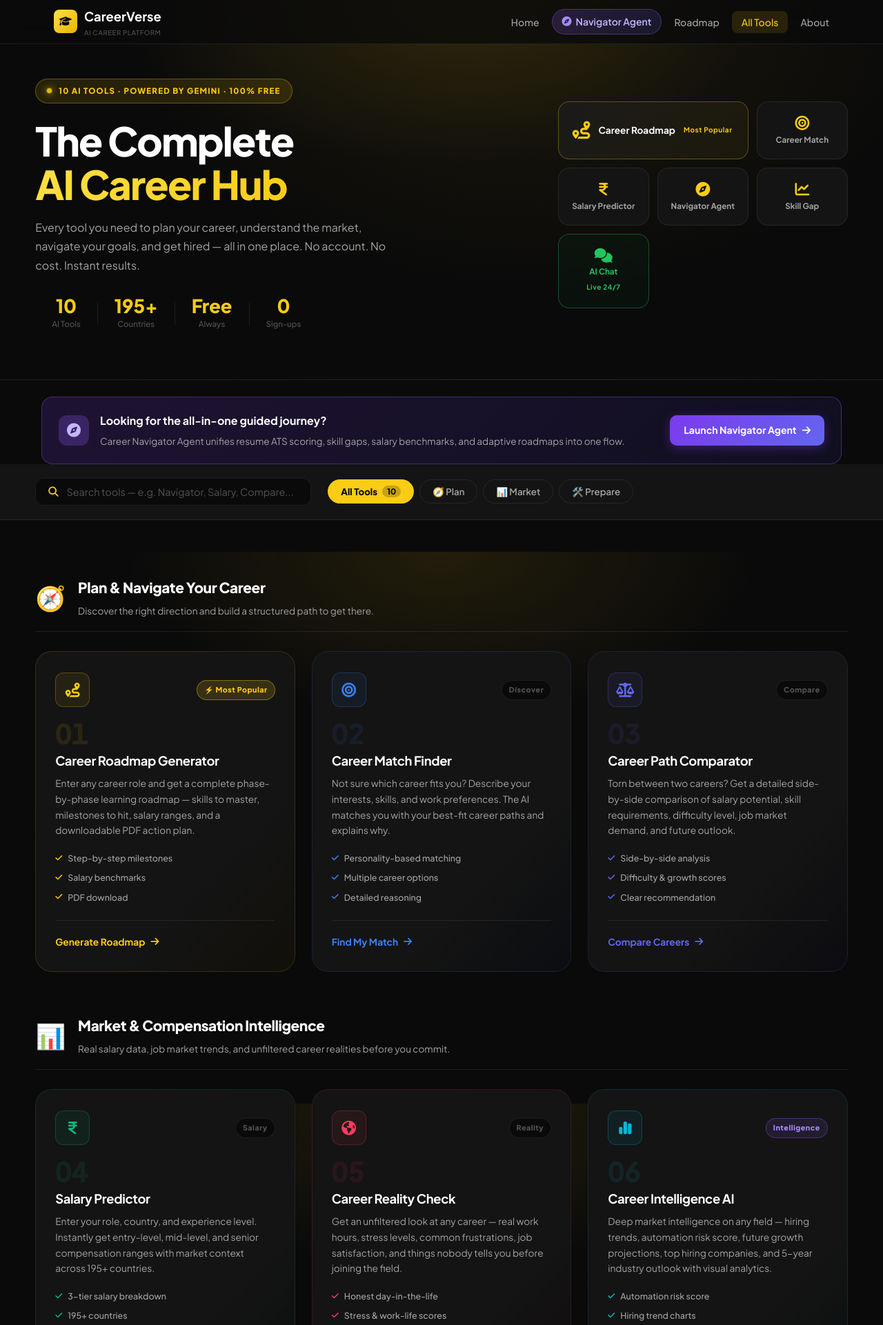
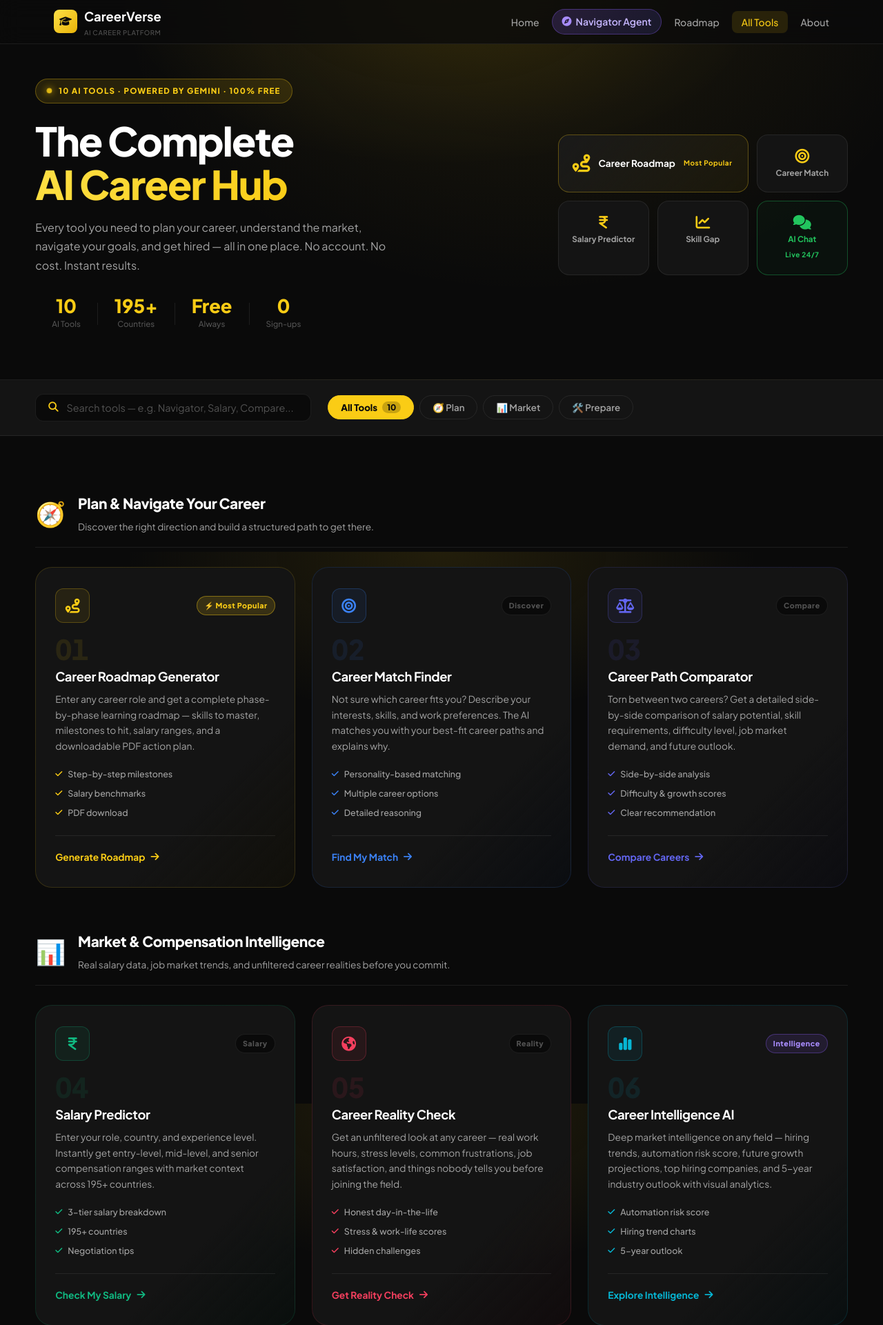
Before and after one commit to Saiprasad4194/CareerVerse, a Flask app: page /ai-tools in a window 1280 px wide. Shown: the top 1921 px of the page at 69% size. Run offline with Flask 3, Linux system fonts and the light colour scheme; some libraries are stand-ins or nearby versions.

Commit message:
Remove spotlight banner and quick preview chip for Navigator Agent from AI Tools

```diff
--- a/templates/ai_tools.html
+++ b/templates/ai_tools.html
@@ -66,10 +66,6 @@
                     <i class="fa-solid fa-indian-rupee-sign"></i>
                     <span>Salary Predictor</span>
                 </a>
-                <a href="/navigator" class="hub-preview-card">
-                    <i class="fa-solid fa-compass"></i>
-                    <span>Navigator Agent</span>
-                </a>
                 <a href="/skill-gap" class="hub-preview-card">
                     <i class="fa-solid fa-chart-line"></i>
                     <span>Skill Gap</span>
@@ -84,23 +80,6 @@
     </div>
 </section>
 
-<!-- Career Navigator Agent Spotlight Banner -->
-<div style="max-width: 1200px; margin: 24px auto 0; padding: 0 20px;">
-    <div style="background: linear-gradient(135deg, rgba(124,58,237,0.18), rgba(79,70,229,0.1)); border: 1px solid rgba(139,92,246,0.35); border-radius: 16px; padding: 20px 24px; display: flex; align-items: center; justify-content: space-between; gap: 20px; flex-wrap: wrap;">
-        <div style="display: flex; align-items: center; gap: 16px;">
-            <div style="width: 44px; height: 44px; border-radius: 12px; background: rgba(139,92,246,0.25); display: flex; align-items: center; justify-content: center; color: #c4b5fd; font-size: 1.25rem;">
-                <i class="fa-solid fa-compass"></i>
-            </div>
-            <div>
-                <strong style="color: #fff; font-size: 1rem; display: block; margin-bottom: 2px;">Looking for the all-in-one guided journey?</strong>
-                <span style="color: var(--text-secondary); font-size: 0.85rem;">Career Navigator Agent unifies resume ATS scoring, skill gaps, salary benchmarks, and adaptive roadmaps into one flow.</span>
-            </div>
-        </div>
-        <a href="/navigator" style="background: linear-gradient(135deg, #7c3aed, #6366f1); color: #fff; text-decoration: none; font-weight: 700; font-size: 0.88rem; padding: 10px 20px; border-radius: 10px; display: inline-flex; align-items: center; gap: 8px; white-space: nowrap; box-shadow: 0 4px 15px rgba(124,58,237,0.35);">
-            <span>Launch Navigator Agent</span> <i class="fa-solid fa-arrow-right"></i>
-        </a>
-    </div>
-</div>
 
 <!-- ═══════════════════════════════════════════
      SEARCH + FILTER BAR
```
